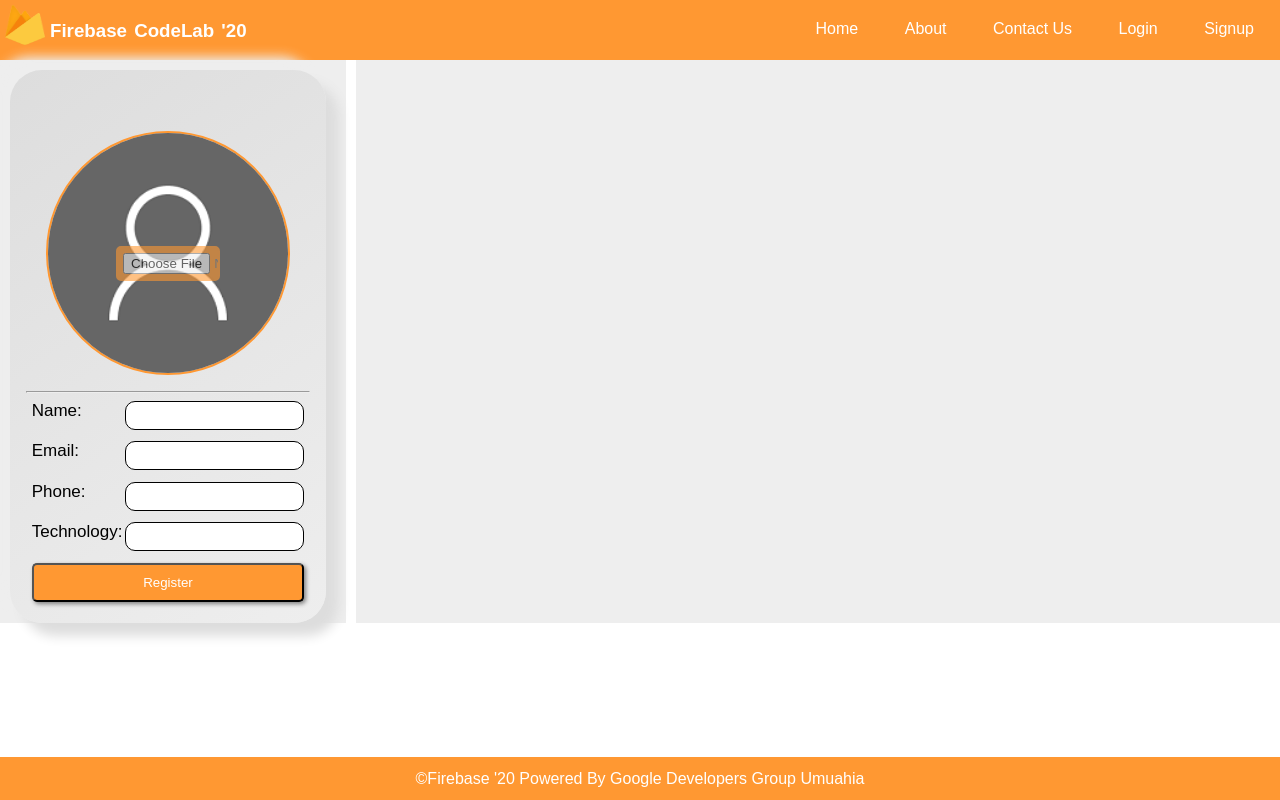
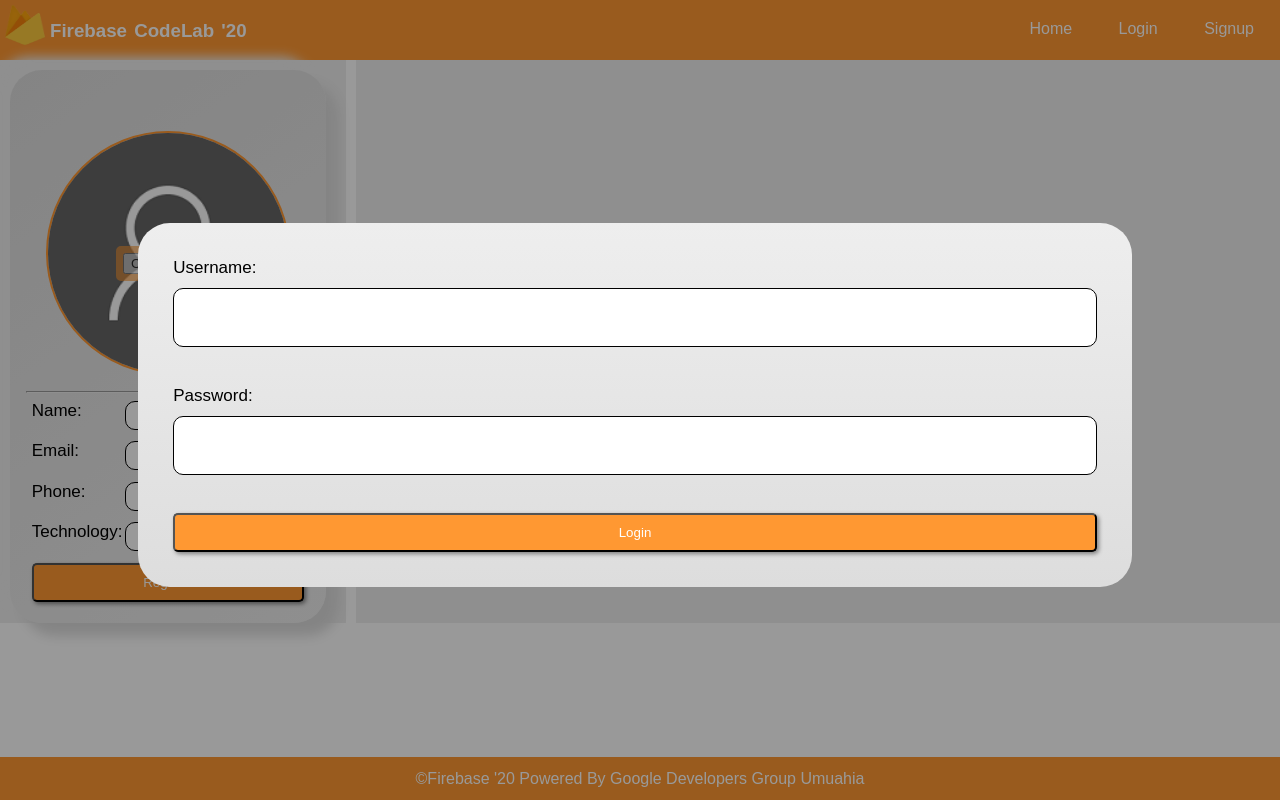
Before and after one commit to Mr-browny/Firebase-CodeLab-Boilerplate, a plain HTML site: page index.html in a window 1280 px wide. Both pictures are taken after a click on the link "Login". Drawn offline with Linux system fonts and the light colour scheme.

Commit message:
Done with The UI and It's Reactiveness
Here, i added the modal UI and Js functions to toggle on and off

```diff
--- a/index.html
+++ b/index.html
@@ -27,10 +27,8 @@
                 <button class="hideNav" id="hideNav" style="display: none;">X</button>
                 <span id="navList">
                 <li> <a href="#" title="">Home</a> </li>
-                <li> <a href="#" title="">About</a> </li>
-                <li> <a href="#" title="">Contact Us</a> </li>
-                <li> <a href="#" title="">Login</a> </li>
-                <li> <a href="#" title="">Signup</a> </li>
+                <li> <a onclick="loginModal()"  href="#" title="">Login</a> </li>
+                <li> <a onclick="signupModal()" href="#" title="">Signup</a> </li>
                 </span>
             </ul>
         </div>
@@ -111,6 +109,46 @@
     </div>
 
 
+    <div class="modal" id="login" style="display: none;">
+        <div class="registerFriend col">
+            <div id="registerForm" class="form" enctype="multipart/form-data">
+
+                <div class="form-group">
+                    <label for="Username"> Username: </label>
+                    <input type="text" id="username" placeholder="" required>
+                </div>
+                <div class="form-group">
+                    <label for="Password"> Password: </label>
+                    <input type="password" id="password" placeholder="" required>
+                </div>
+
+                <div class="form-group actionBtn">
+                    <button type="submit" onclick="" id="register" >Login</button>
+                </div>
+            </div>
+        </div>
+    </div>
+    <div class="modal" id="signup" style="display: none;">
+        <div class="registerFriend col">
+            <div id="registerForm" class="form" enctype="multipart/form-data">
+
+                <div class="form-group">
+                    <label for="Username"> Username: </label>
+                    <input type="text" id="username" placeholder="" required>
+                </div>
+                <div class="form-group">
+                    <label for="Password"> Password: </label>
+                    <input type="text" id="password" placeholder="" required>
+                </div>
+
+                <div class="form-group actionBtn">
+                    <button type="submit" onclick="" id="register" >Sign Up</button>
+                </div>
+            </div>
+        </div>
+    </div>
+
+
 
     <script src="js/style.js" defer></script>
     <!-- <script src="js/captureImage.js" defer></script> -->
--- a/js/style.js
+++ b/js/style.js
@@ -101,6 +101,44 @@
     p.appendChild(newElement);
 }
 
+
+//Modal functions
+
+
+// var modal = document.getElementsByClassName("modal")
+var modalLogin = document.querySelector("#login")
+var modalSignup = document.querySelector("#signup")
+
+
+
+//Login Modal
+function loginModal(){
+    modalSignup.style.display = 'none'
+    if (modalLogin.style.display == 'none' ) {
+        modalLogin.style.display = 'block'
+    }else{
+        modalLogin.style.display = 'none'
+    }
+}
+function signupModal(){
+    modalLogin.style.display = 'none'
+    if (modalSignup.style.display == 'none' ) {
+        modalSignup.style.display = 'block'
+    }else{
+        modalSignup.style.display = 'none'
+    }
+}
+
+window.onclick = function(event) {
+    if (event.target == modalLogin) {
+      modalLogin.style.display = "none";
+    }else if (event.target == modalSignup) {
+        modalSignup.style.display = "none";
+    }
+
+}
+
+
 // Function to select DOM element
 var select = (el) =>{
     return document.querySelector(el)
--- a/style.css
+++ b/style.css
@@ -232,3 +232,30 @@
 
     }
 }
+
+/* Modal */
+.modal{
+    display: none;
+    position: fixed;
+    z-index: 1;
+    left: 0;
+    top: 0;
+    width: 100%;
+    height: 100%;
+    overflow: auto;
+    background-color: rgb(0,0,0);
+    background-color: rgba(0,0,0,0.4);
+}
+.modal .registerFriend{
+    margin: 15% auto; /* 15% from the top and centered */
+    padding: 20px;
+    border: 1px solid transparent;
+    width: 80%; /* Could be more or less, depending on screen size */
+}
+.modal .registerFriend .form .form-group input{
+    grid-column: 1 / -1;
+}
+.modal .registerFriend .form{
+    background: linear-gradient(0deg, #ddd, #eee);
+    box-shadow: 0px 0px 0px #ddd, 0px 0px 0px #eee;
+}
```
